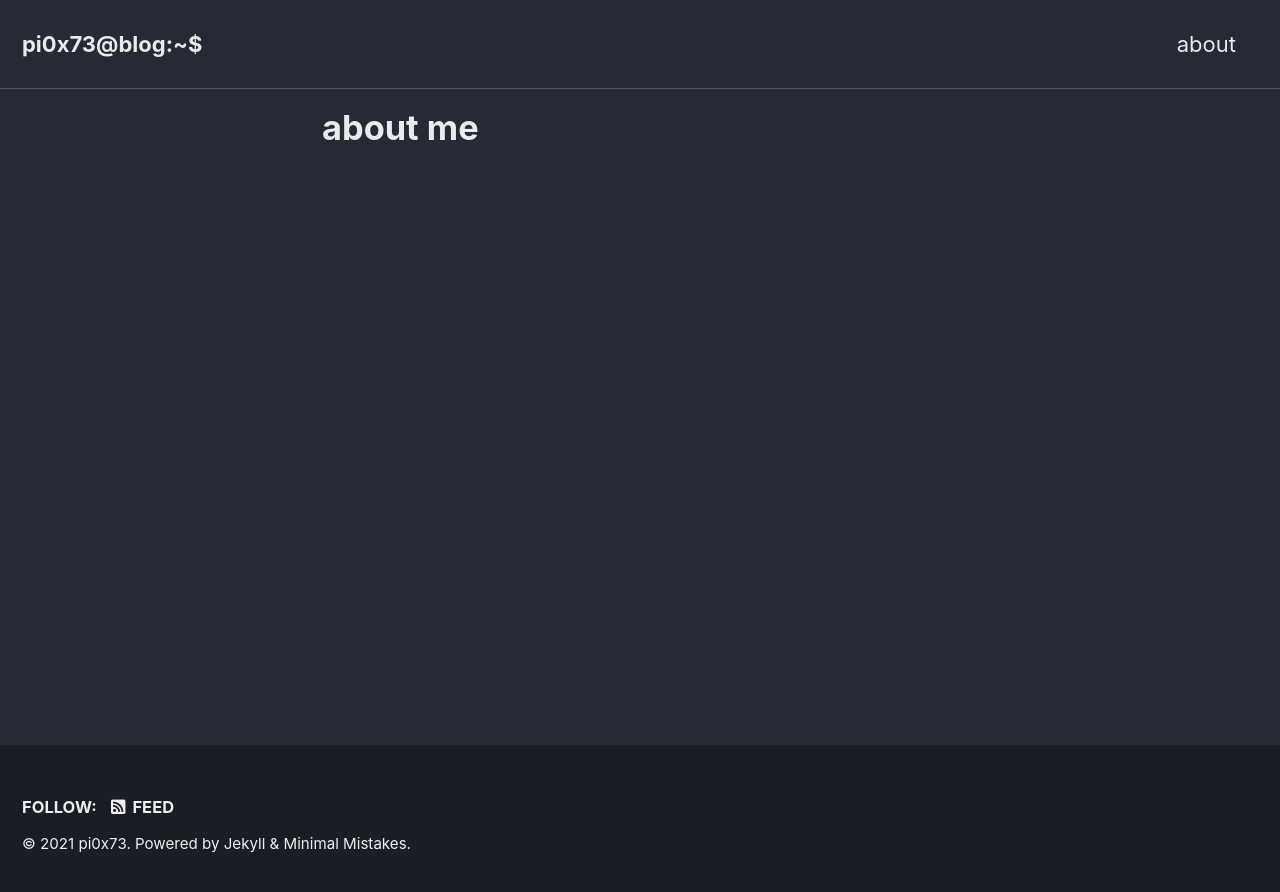
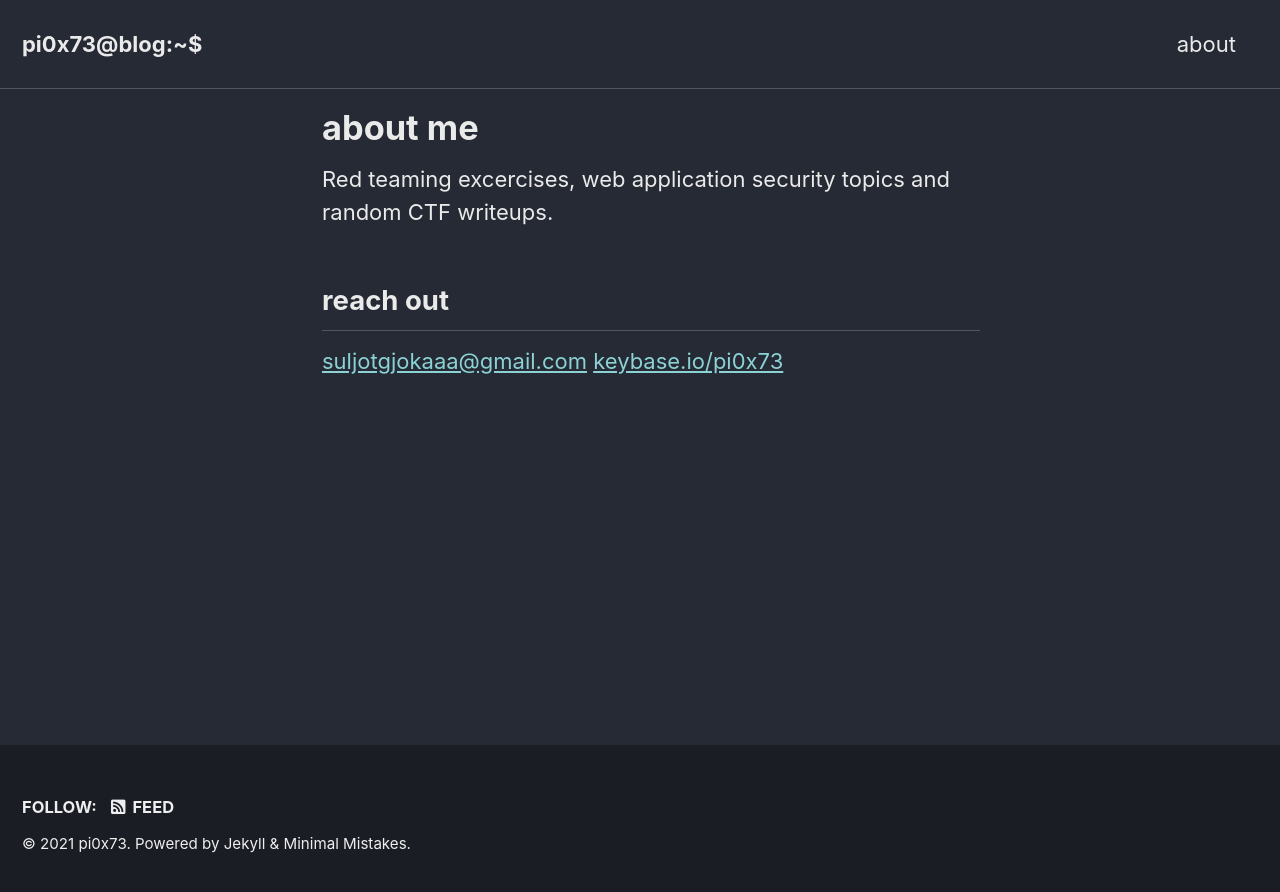
Before and after one commit to suldod/suldod.github.io.bak, a Jekyll site: the page built from _pages/about.md, in a window 1280 px wide. Shown: the top 892 px of the page. Built offline with Jekyll 4.4.1, drawn with Linux system fonts in a browser that asks for light colours; cached includes are drawn as plain includes.

Commit message:
Update about.md

```diff
--- a/_pages/about.md
+++ b/_pages/about.md
@@ -4,3 +4,9 @@ permalink: /about/
 layout : single
 author_profile : false
 ---
+
+Red teaming excercises, web application security topics and random CTF writeups.
+
+## reach out
+[suljotgjokaaa@gmail.com](mailto:suljotgjokaaa@gmail.com)
+[keybase.io/pi0x73](https://keybase.io/pi0x73)
```
